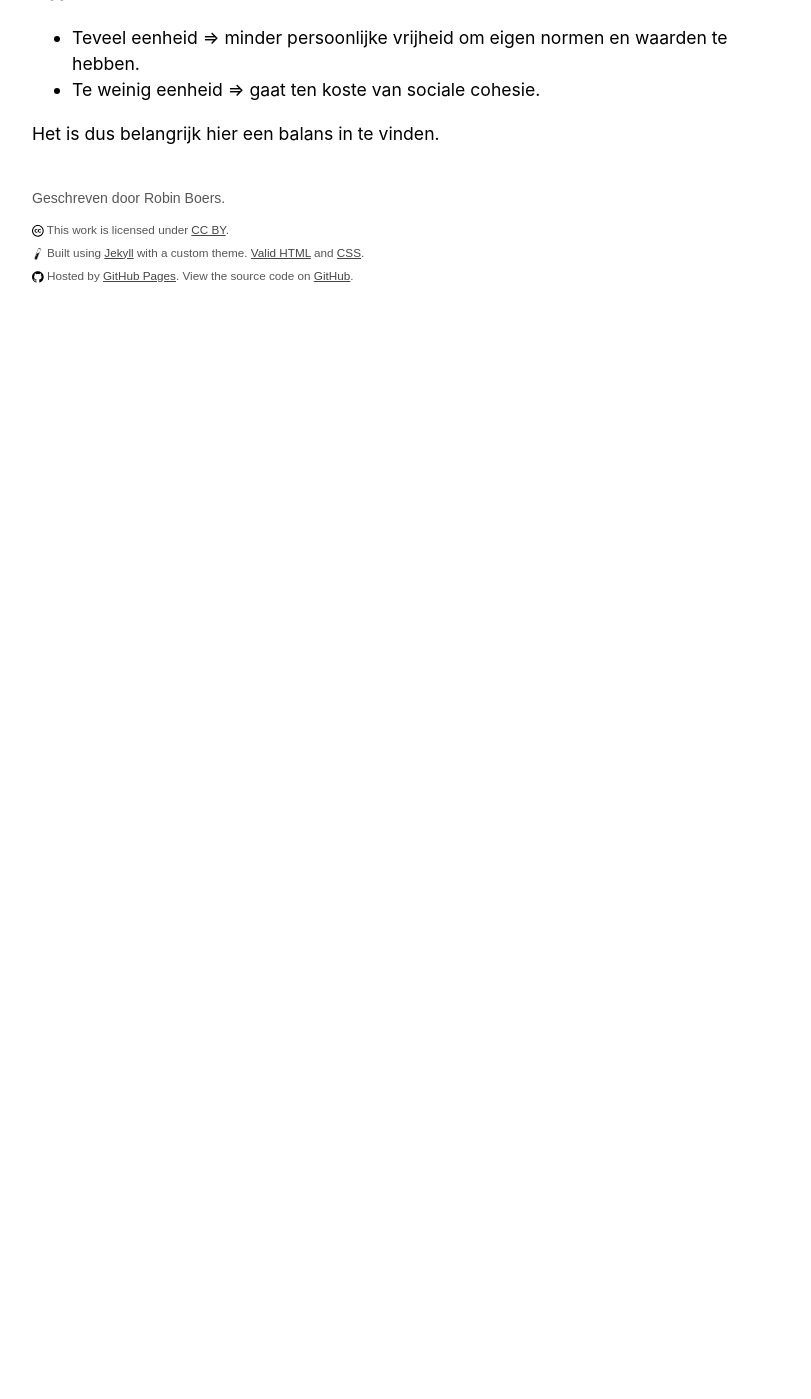
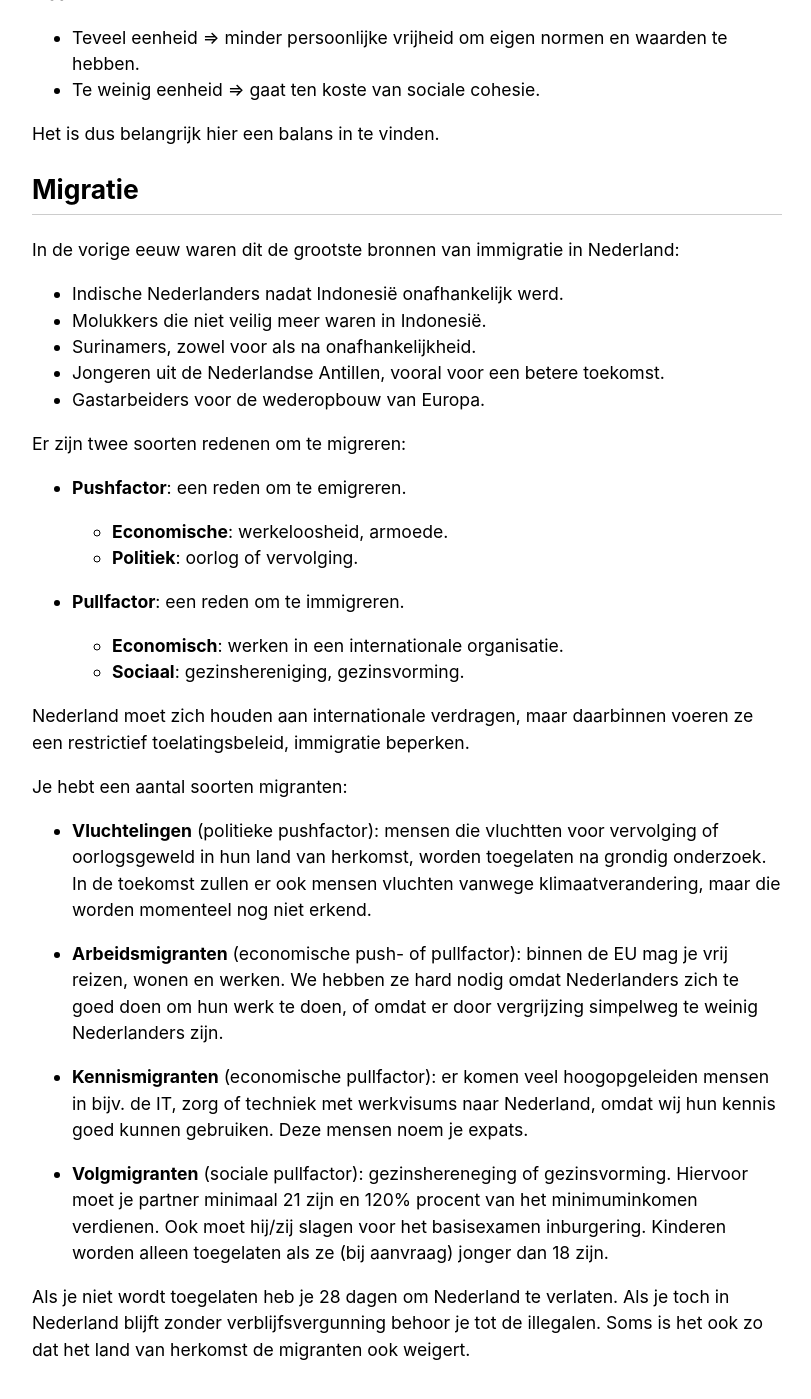
Before and after one commit to RobinBoers/school.geheimesite.nl, a Jekyll site: the page built from 5VWO/TW3/Maatschappijleer2.md, in a window 1280 px wide and 1400 px high, scrolled down 6002 px. Shown: the whole window, without its empty margins (233-1044 px from the left). Built offline with Jekyll 4.4.1, drawn with Linux system fonts in a browser that asks for light colours; our own code applies the rules of GitHub Pages for plain Markdown files; before the commit the page ends 6359 px from its top, so only the background shows below that.

Commit message:
Add section on migration

```diff
--- a/5VWO/TW3/Maatschappijleer2.md
+++ b/5VWO/TW3/Maatschappijleer2.md
@@ -171,3 +171,39 @@ Voor een goede samenleving moeten mensen voelen dat ze bij elkaar horen. Die een
 - Te weinig eenheid ⇒ gaat ten koste van sociale cohesie.
 
 Het is dus belangrijk hier een balans in te vinden.
+
+## Migratie
+
+In de vorige eeuw waren dit de grootste bronnen van immigratie in Nederland:
+
+- Indische Nederlanders nadat Indonesië onafhankelijk werd.
+- Molukkers die niet veilig meer waren in Indonesië.
+- Surinamers, zowel voor als na onafhankelijkheid.
+- Jongeren uit de Nederlandse Antillen, vooral voor een betere toekomst.
+- Gastarbeiders voor de wederopbouw van Europa.
+
+Er zijn twee soorten redenen om te migreren:
+
+- **Pushfactor**: een reden om te emigreren.
+
+  - **Economische**: werkeloosheid, armoede.
+  - **Politiek**: oorlog of vervolging.
+
+- **Pullfactor**: een reden om te immigreren.
+
+  - **Economisch**: werken in een internationale organisatie.
+  - **Sociaal**: gezinshereniging, gezinsvorming.
+
+Nederland moet zich houden aan internationale verdragen, maar daarbinnen voeren ze een restrictief toelatingsbeleid, immigratie beperken.
+
+Je hebt een aantal soorten migranten:
+
+- **Vluchtelingen** (politieke pushfactor): mensen die vluchtten voor vervolging of oorlogsgeweld in hun land van herkomst, worden toegelaten na grondig onderzoek. In de toekomst zullen er ook mensen vluchten vanwege klimaatverandering, maar die worden momenteel nog niet erkend.
+
+- **Arbeidsmigranten** (economische push- of pullfactor): binnen de EU mag je vrij reizen, wonen en werken. We hebben ze hard nodig omdat Nederlanders zich te goed doen om hun werk te doen, of omdat er door vergrijzing simpelweg te weinig Nederlanders zijn.
+
+- **Kennismigranten** (economische pullfactor): er komen veel hoogopgeleiden mensen in bijv. de IT, zorg of techniek met werkvisums naar Nederland, omdat wij hun kennis goed kunnen gebruiken. Deze mensen noem je expats.
+
+- **Volgmigranten** (sociale pullfactor): gezinshereneging of gezinsvorming. Hiervoor moet je partner minimaal 21 zijn en 120% procent van het minimuminkomen verdienen. Ook moet hij/zij slagen voor het basisexamen inburgering. Kinderen worden alleen toegelaten als ze (bij aanvraag) jonger dan 18 zijn.
+
+Als je niet wordt toegelaten heb je 28 dagen om Nederland te verlaten. Als je toch in Nederland blijft zonder verblijfsvergunning behoor je tot de illegalen. Soms is het ook zo dat het land van herkomst de migranten ook weigert.
```
